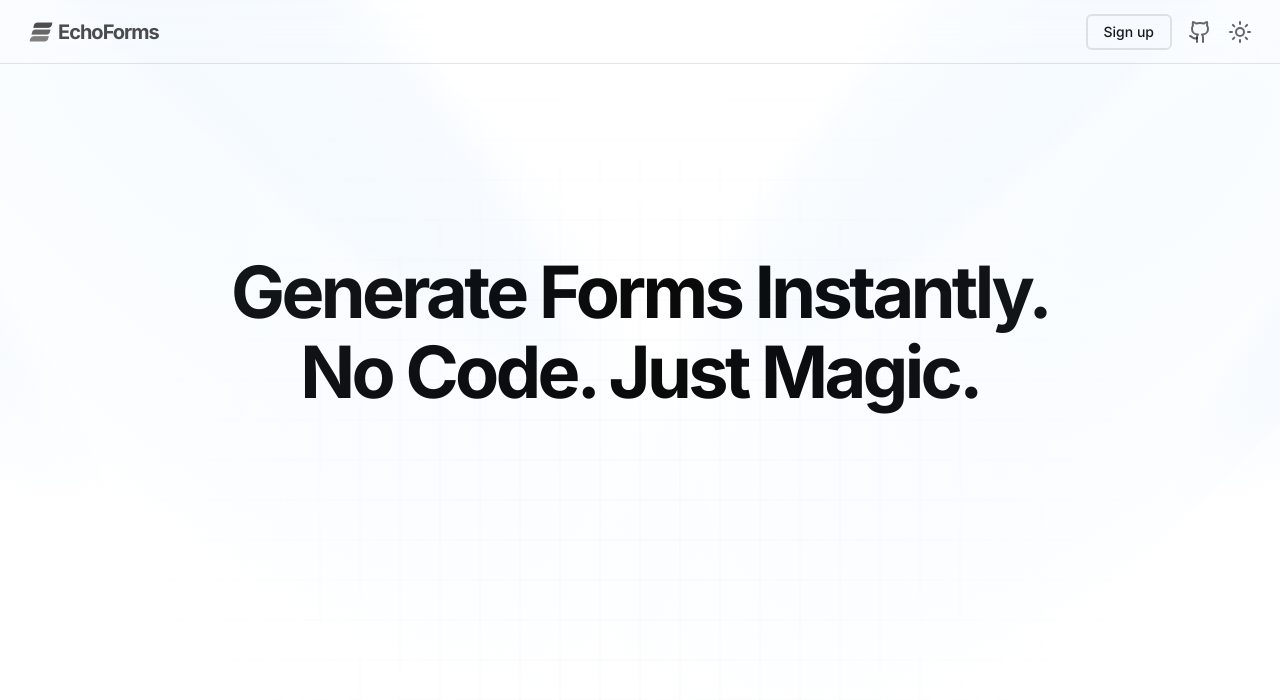
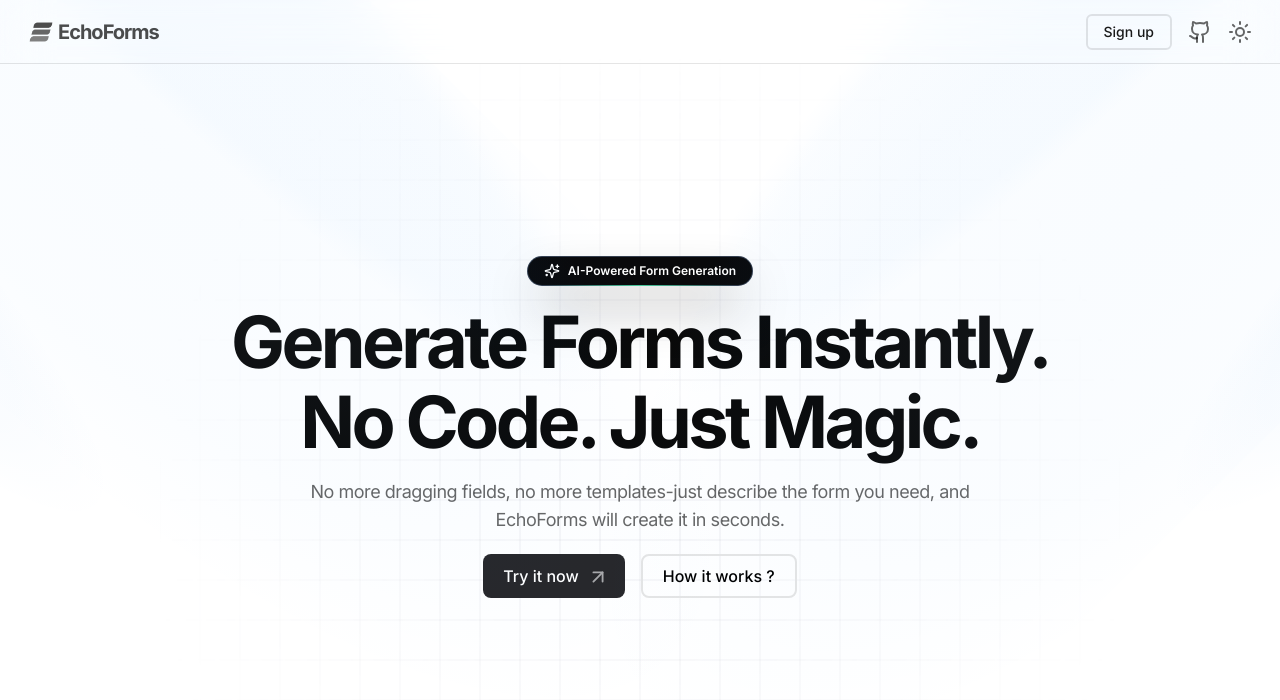
Before and after one commit to 10xshivam/EchoForms, a Next.js app: page / in a window 1280 px wide. Shown: the top 700 px of the page. Built offline with nearby package versions, Linux system fonts and the light colour scheme.

Commit message:
Enhance Home page layout with AI-powered form generation button and description; update InteractiveGridPattern stroke color

```diff
--- a/src/app/page.tsx
+++ b/src/app/page.tsx
@@ -1,13 +1,41 @@
+"use client"
 import { InteractiveGridPattern } from "@/components/ui/interactive-grid-pattern";
-import { Spotlight } from "@/components/ui/spotlight-new"
+import { Spotlight } from "@/components/ui/spotlight-new";
+import { ArrowUpRight, Sparkles } from "lucide-react";
 
 export default function Home() {
   return (
     <div className="relative w-full min-h-screen flex flex-col items-center pt-64">
-      <Spotlight/>
-      <InteractiveGridPattern className="top-5 -z-10"/>
-      <div>
-        <h1 className="text-center text-7xl font-bold tracking-tighter  ">Generate Forms Instantly.<span className="block mt-2">No Code. Just Magic.</span></h1>
+      <Spotlight />
+      <InteractiveGridPattern className="top-5 -z-10" />
+      <div className="flex flex-col justify-center items-center gap-5">
+        <button className="bg-slate-800 no-underline group cursor-pointer relative shadow-2xl shadow-zinc-900 rounded-full p-px text-xs font-semibold leading-6  text-white inline-block">
+          <span className="absolute inset-0 overflow-hidden rounded-full">
+            <span className="absolute inset-0 rounded-full bg-[image:radial-gradient(75%_100%_at_50%_0%,rgba(56,189,248,0.6)_0%,rgba(56,189,248,0)_75%)] opacity-0 transition-opacity duration-500 group-hover:opacity-100" />
+          </span>
+          <div className="relative flex space-x-2 items-center z-10 rounded-full bg-zinc-950 py-0.5 px-4 ring-1 ring-white/10 ">
+            <Sparkles className="w-4" />
+            <span>AI-Powered Form Generation</span>
+          </div>
+          <span className="absolute -bottom-0 left-[1.125rem] h-px w-[calc(100%-2.25rem)] bg-gradient-to-r from-emerald-400/0 via-emerald-400/90 to-emerald-400/0 transition-opacity duration-500 group-hover:opacity-40" />
+        </button>
+        <h1 className="text-center text-7xl font-bold tracking-tighter  ">
+          Generate Forms Instantly.
+          <span className="block mt-2">No Code. Just Magic.</span>
+        </h1>
+        <p className="text-black/60 dark:text-white/60 max-w-2xl text-center text-lg tracking-tight">
+          No more dragging fields, no more templates-just describe the form you
+          need, and EchoForms will create it in seconds.
+        </p>
+        <div className="flex gap-4 ">
+            <button className="group bg-zinc-800 hover:bg-zinc-900 text-white h-11 rounded-lg text-md px-5 font-medium">
+            Try it now
+            <ArrowUpRight className="-me-1 ms-2 opacity-60 inline group-hover:translate-x-1 transition-transform" size={22} strokeWidth={2} aria-hidden="true"/>
+            </button>
+            <button className="border-2 dark:border-zinc-800 text-black dark:text-white h-11 rounded-lg text-md px-5 font-medium">
+            How it works ?
+            </button>
+        </div>
       </div>
     </div>
   );
--- a/src/components/ui/interactive-grid-pattern.tsx
+++ b/src/components/ui/interactive-grid-pattern.tsx
@@ -57,7 +57,7 @@ export function InteractiveGridPattern({
             width={width}
             height={height}
             className={cn(
-              "stroke-gray-400/5 transition-all duration-100 ease-in-out [&:not(:hover)]:duration-1000",
+              "stroke-gray-400/10 transition-all duration-100 ease-in-out [&:not(:hover)]:duration-1000",
               hoveredSquare === index ? "fill-gray-300/30" : "fill-transparent",
               squaresClassName,
             )}
```
